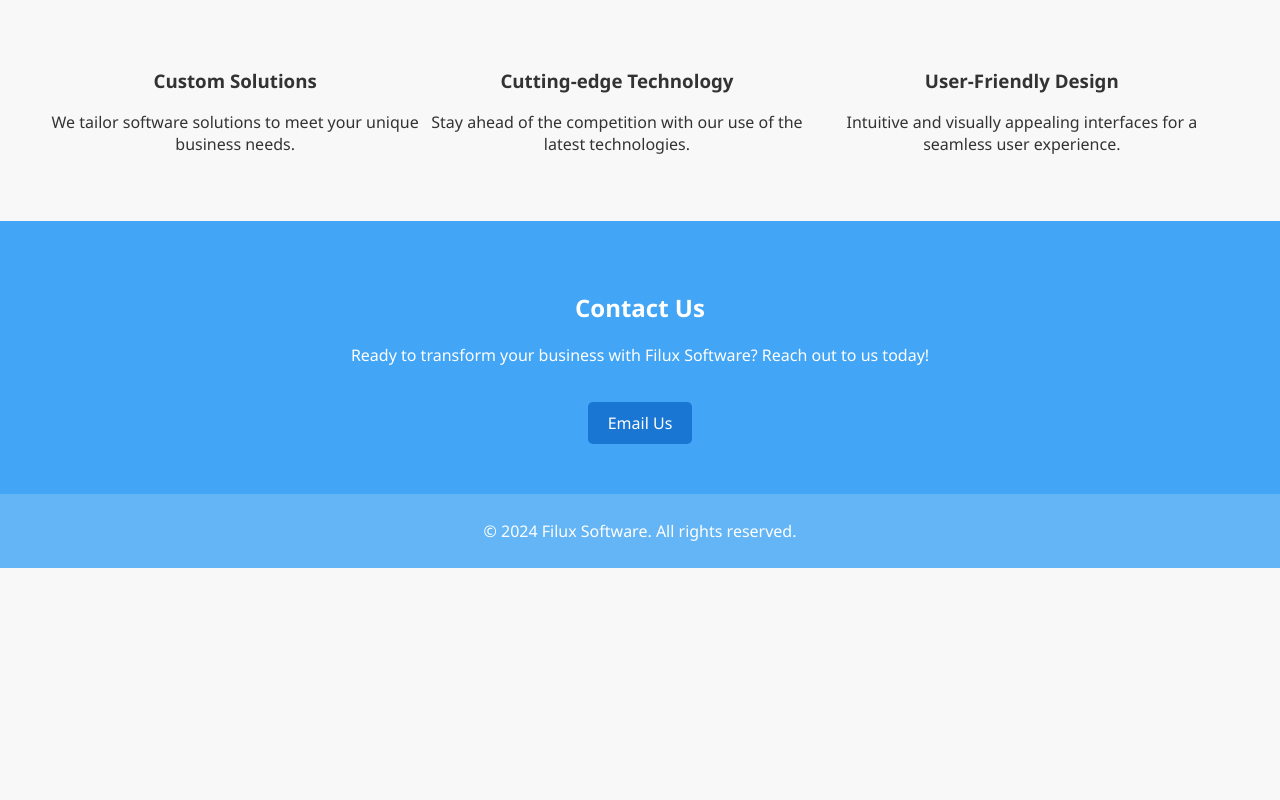
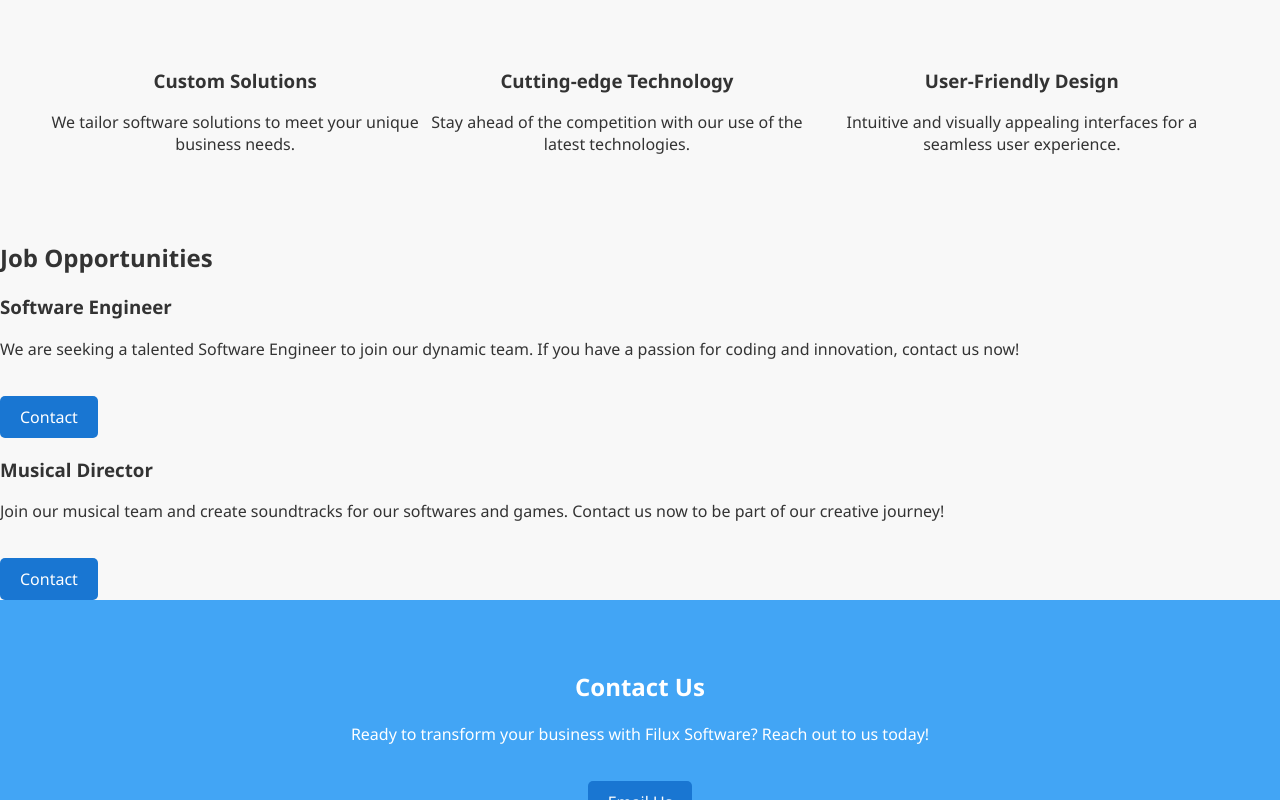
Before and after one commit to Filux-Studios/homepage, a plain HTML site: page index.html in a window 1280 px wide. Shown: the part 411-1211 px from the top of the page. Before the commit the page ends 979 px from the top, so only its background shows below. Drawn offline with Linux system fonts and the light colour scheme.

Commit message:
Update index.html

```diff
--- a/index.html
+++ b/index.html
@@ -36,6 +36,23 @@
         </div>
     </section>
 
+    <section id="jobs" class="jobs">
+        <h2>Job Opportunities</h2>
+        <div class="job-container">
+            <div class="job-tile">
+                <h3>Software Engineer</h3>
+                <p>We are seeking a talented Software Engineer to join our dynamic team. If you have a passion for coding and innovation, contact us now!</p>
+                <a href="#contact" class="cta-button">Contact</a>
+            </div>
+            <div class="job-tile">
+                <h3>Musical Director</h3>
+                <p>Join our musical team and create soundtracks for our softwares and games. Contact us now to be part of our creative journey!</p>
+                <a href="#contact" class="cta-button">Contact</a>
+            </div>
+            <!-- Add more job tiles as needed -->
+        </div>
+    </section>
+
     <section id="contact" class="contact">
         <h2>Contact Us</h2>
         <p>Ready to transform your business with Filux Software? Reach out to us today!</p>
```
